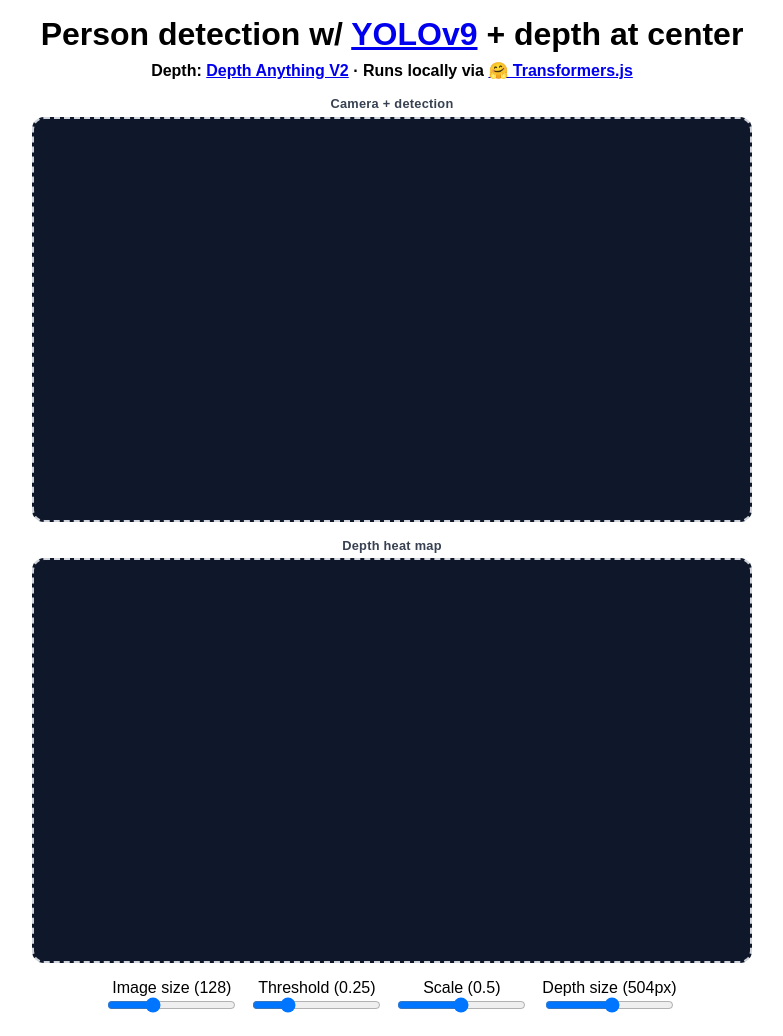
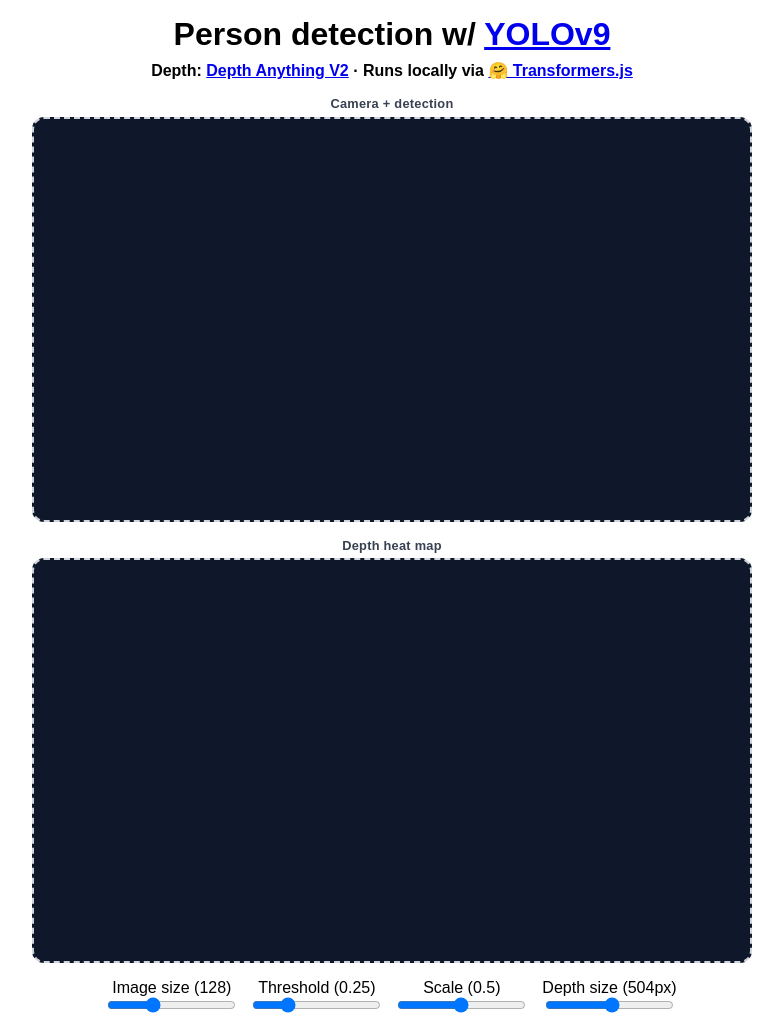
Before and after one commit to abhijeetunreal/video-human-detection-depth-estimation, a website built with Vite: page index.html in a window 1280 px wide. Shown: the top 1036 px of the page, without its empty margins (248-1031 px from the left). Built offline with nearby package versions, Linux system fonts and the light colour scheme; no server answers; what @huggingface/transformers would draw is missing.

Commit message:
deapth at center

```diff
--- a/index.html
+++ b/index.html
@@ -11,7 +11,6 @@
     <h1>
       Person detection w/
       <a href="https://github.com/WongKinYiu/yolov9" target="_blank">YOLOv9</a>
-      + depth at center
     </h1>
     <h4>
       Depth:
```
